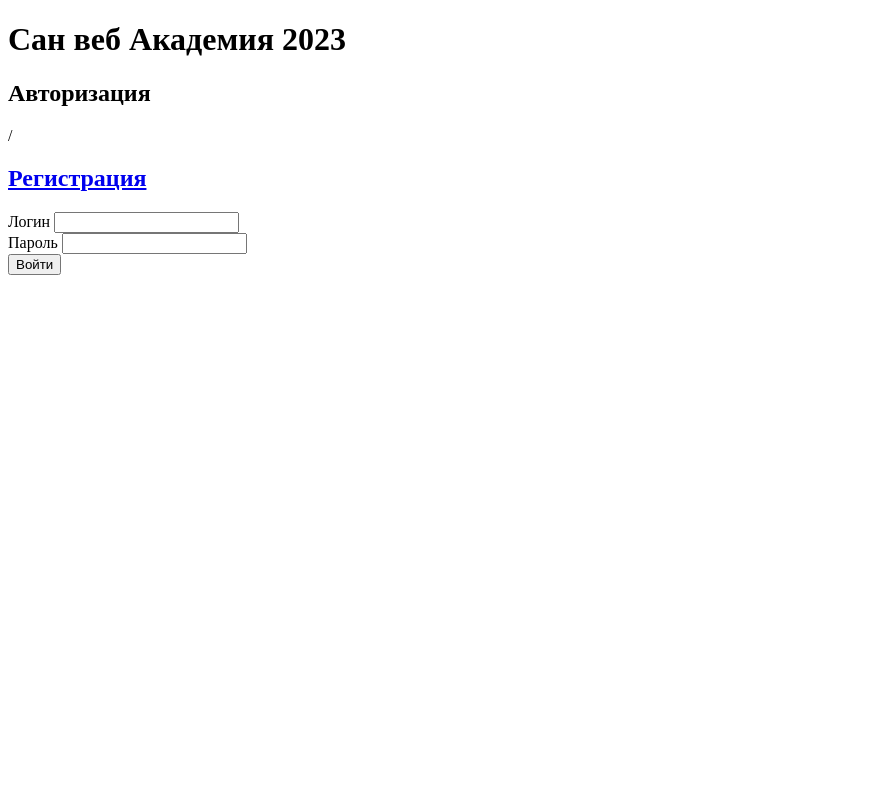
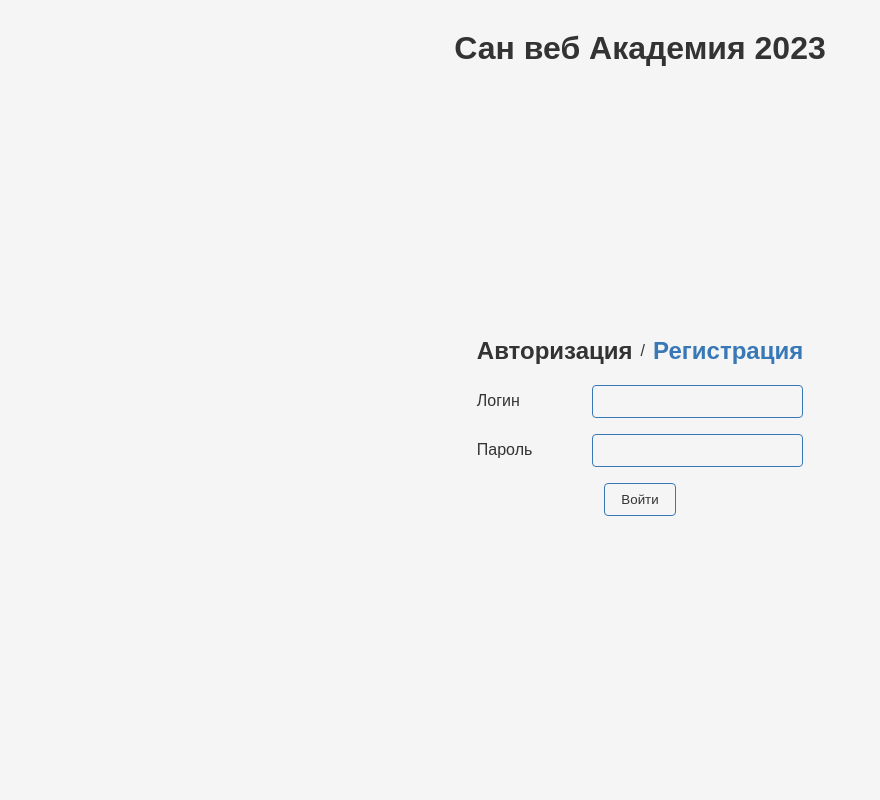
Before and after one commit to IKolyas/sw-academy-10-2023, a PHP site: template views/auth/index.php in a window 1280 px wide. Shown: the whole page, without its empty margins (0-880 px from the left). Run offline with PHP 8.4, Linux system fonts and the light colour scheme; the template is opened without the code that fills it, so the values that code supplies are empty.

Commit message:
Добавит стили в mainLayout

```diff
--- a/views/layouts/main.php
+++ b/views/layouts/main.php
@@ -6,6 +6,93 @@
           content="width=device-width, user-scalable=no, initial-scale=1.0, maximum-scale=1.0, minimum-scale=1.0, viewport-fit=cover">
     <meta http-equiv="X-UA-Compatible" content="ie=edge">
     <title>АКАДЕМИЯ 2023</title>
+    <style>
+        * {
+            margin: 0;
+            padding: 0;
+            box-sizing: border-box;
+        }
+
+        body {
+            display: flex;
+            flex-direction: column;
+            justify-content: space-between;
+            padding: 24px 0;
+            align-items: center;
+
+            text-align: center;
+            min-height: 100vh;
+            font-family: sans-serif;
+            font-size: 16px;
+            line-height: 1.5;
+            color: #333;
+            background-color: #f5f5f5;
+        }
+        .button {
+            padding: 8px 16px;
+            border-radius: 4px;
+            background-color: inherit;
+            border: 1px solid #3878b7;
+            color: #333;
+            cursor: pointer;
+        }
+        .button:hover {
+            background-color: #3878b7;
+            color: white;
+        }
+
+        .input {
+            padding: 8px 16px;
+            border-radius: 4px;
+            background-color: inherit;
+            border: 1px solid #3878b7;
+            color: #333;
+            outline: none;
+        }
+        .input:focus {
+            border: 1px solid #3878b7;
+        }
+
+        .link {
+            color: #3878b7;
+            text-decoration: none;
+        }
+
+        .link:hover {
+            cursor: pointer;
+        }
+
+        .form {
+            display: flex;
+            flex-direction: column;
+            align-items: center;
+            justify-content: center;
+            gap: 16px;
+        }
+
+        .form__heading {
+            display: flex;
+            align-items: center;
+            gap: 8px;
+        }
+
+        .form__input-wrapper {
+            width: 100%;
+        }
+
+        .form__input {
+            width: 100%;
+            display: flex;
+            justify-content: space-between;
+            align-items: center;
+            gap: 16px;
+        }
+
+        .error {
+            color: red;
+            font-size: 12px;
+        }
+    </style>
 </head>
 <body>
 <header>
```
